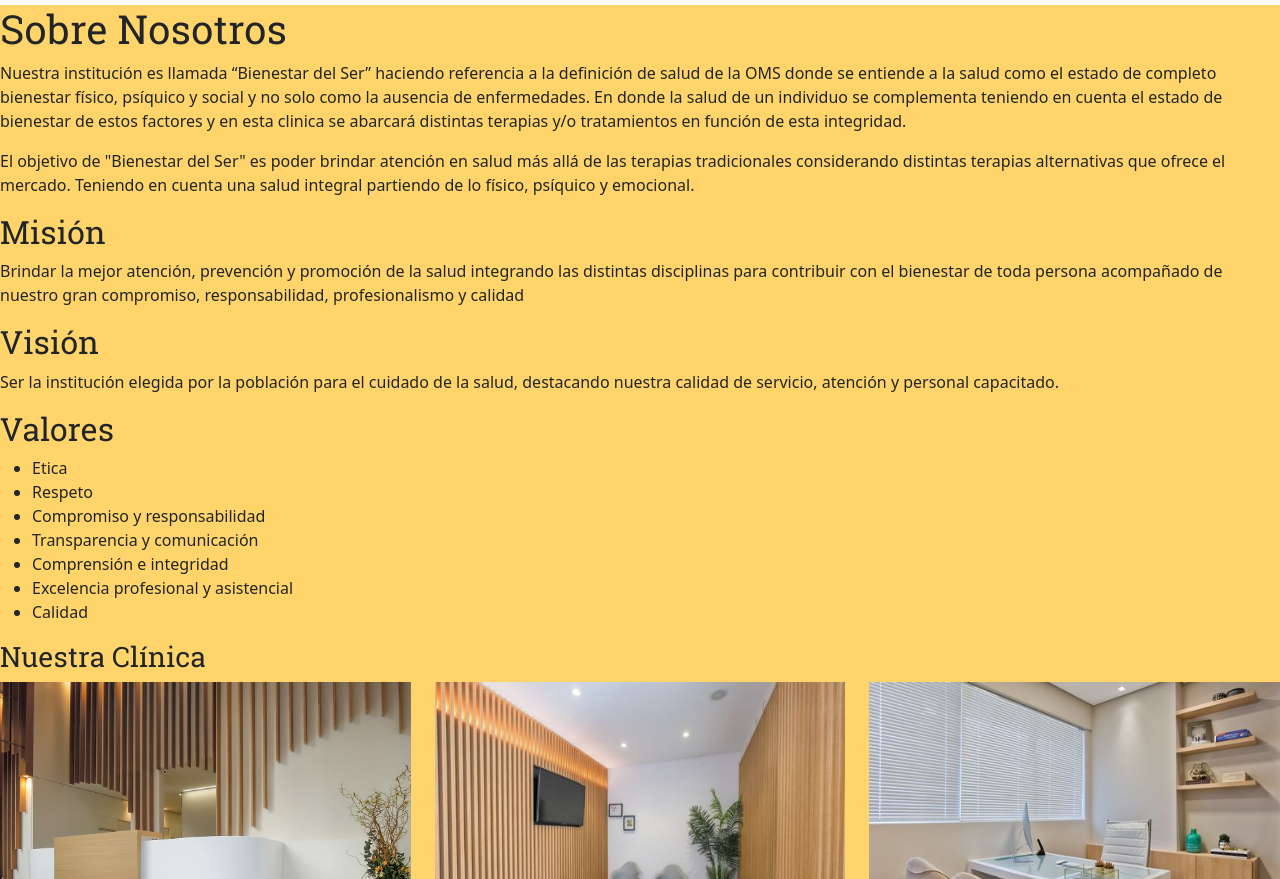
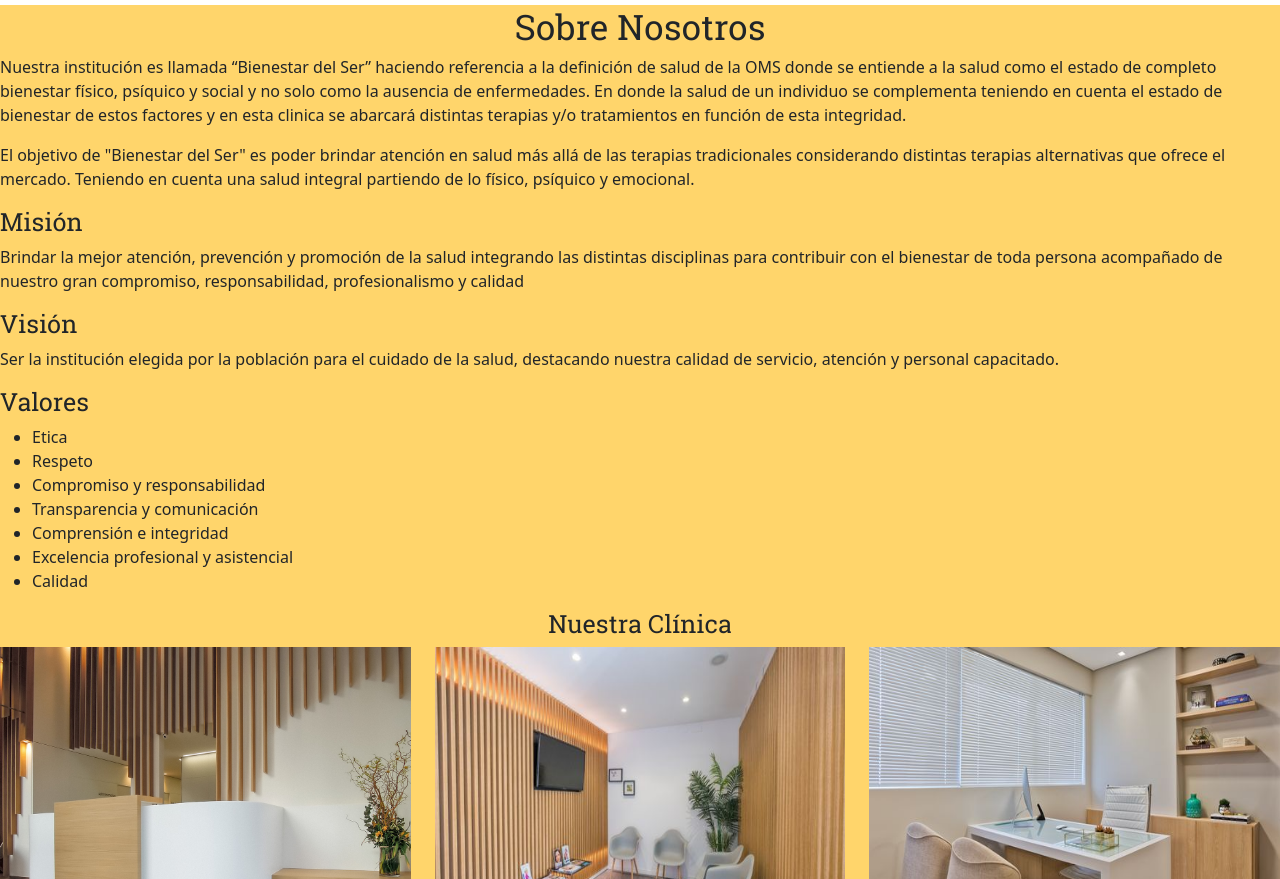
Before and after one commit to Antonellatin92/Clinica-, a plain HTML site: page paginas/laclinica.html in a window 1280 px wide. Shown: the part 153-1032 px from the top of the page. Drawn offline with nearby package versions, Linux system fonts and the light colour scheme.

Commit message:
segundo cambio clinica

```diff
--- a/paginas/laclinica.html
+++ b/paginas/laclinica.html
@@ -40,23 +40,25 @@
 
      <main>
          <section class="sobreNosotros">
-             <h1>Sobre Nosotros</h1>
-             <p> Nuestra institución es llamada “Bienestar del Ser” haciendo referencia a la definición de salud de la OMS donde se entiende a la salud como el estado de completo bienestar físico, psíquico y social y no solo como la ausencia de enfermedades.
-             En donde la salud de un individuo se complementa teniendo en cuenta el estado de bienestar de estos factores y en esta clinica se abarcará distintas terapias y/o tratamientos en función de esta integridad.</p>
-             <p>El objetivo de "Bienestar del Ser" es poder brindar atención en salud más allá de las terapias tradicionales considerando distintas terapias alternativas que ofrece el mercado.
-             Teniendo en cuenta una salud integral partiendo de lo físico, psíquico y emocional.</p>
+             <h1 class="titulo1 text-center">Sobre Nosotros</h1>
+             <div>
+                 <p> Nuestra institución es llamada “Bienestar del Ser” haciendo referencia a la definición de salud de la OMS donde se entiende a la salud como el estado de completo bienestar físico, psíquico y social y no solo como la ausencia de enfermedades.
+                 En donde la salud de un individuo se complementa teniendo en cuenta el estado de bienestar de estos factores y en esta clinica se abarcará distintas terapias y/o tratamientos en función de esta integridad.</p>
+                 <p>El objetivo de "Bienestar del Ser" es poder brindar atención en salud más allá de las terapias tradicionales considerando distintas terapias alternativas que ofrece el mercado.
+                 Teniendo en cuenta una salud integral partiendo de lo físico, psíquico y emocional.</p>
+             </div>
          </section>
          <section>
              <div>
-                 <h2>Misión</h2>
+                 <h2 class="titulo2">Misión</h2>
                  <p>Brindar la mejor atención, prevención y promoción de la salud integrando las distintas disciplinas para contribuir con el bienestar de toda persona acompañado de nuestro gran compromiso, responsabilidad, profesionalismo y calidad</p>
              </div>
              <div>
-                 <h2>Visión</h2>
+                 <h2 class="titulo2">Visión</h2>
                  <p>Ser la institución elegida por la población para el cuidado de la salud, destacando nuestra calidad de servicio, atención y personal capacitado.</p>
              </div>
              <div>
-                 <h2>Valores</h2>
+                 <h2 class="titulo2">Valores</h2>
                  <ul>
                      <li>Etica</li>
                      <li>Respeto</li>
@@ -69,8 +71,8 @@
              </div>
          </section>
          <section>
-             <h3>Nuestra Clínica</h3>
-             <div class="d-flex row">
+             <h3 class="titulo3 text-center">Nuestra Clínica</h3>
+             <div class="d-flex row pb-2 mb-3">
                  <img class="col-lg-4 col-12" src="../imagenes/imgrecepcion.jpg" alt="imagenRecepción">
                  <img class="col-lg-4 col-12" src="../imagenes/imgsalaepera.jpg" alt="imagenSalaEspera">
                  <img class="col-lg-4 col-12" src="../imagenes/imgconsultorio.jpg" alt="imagenConsultorio">
```
